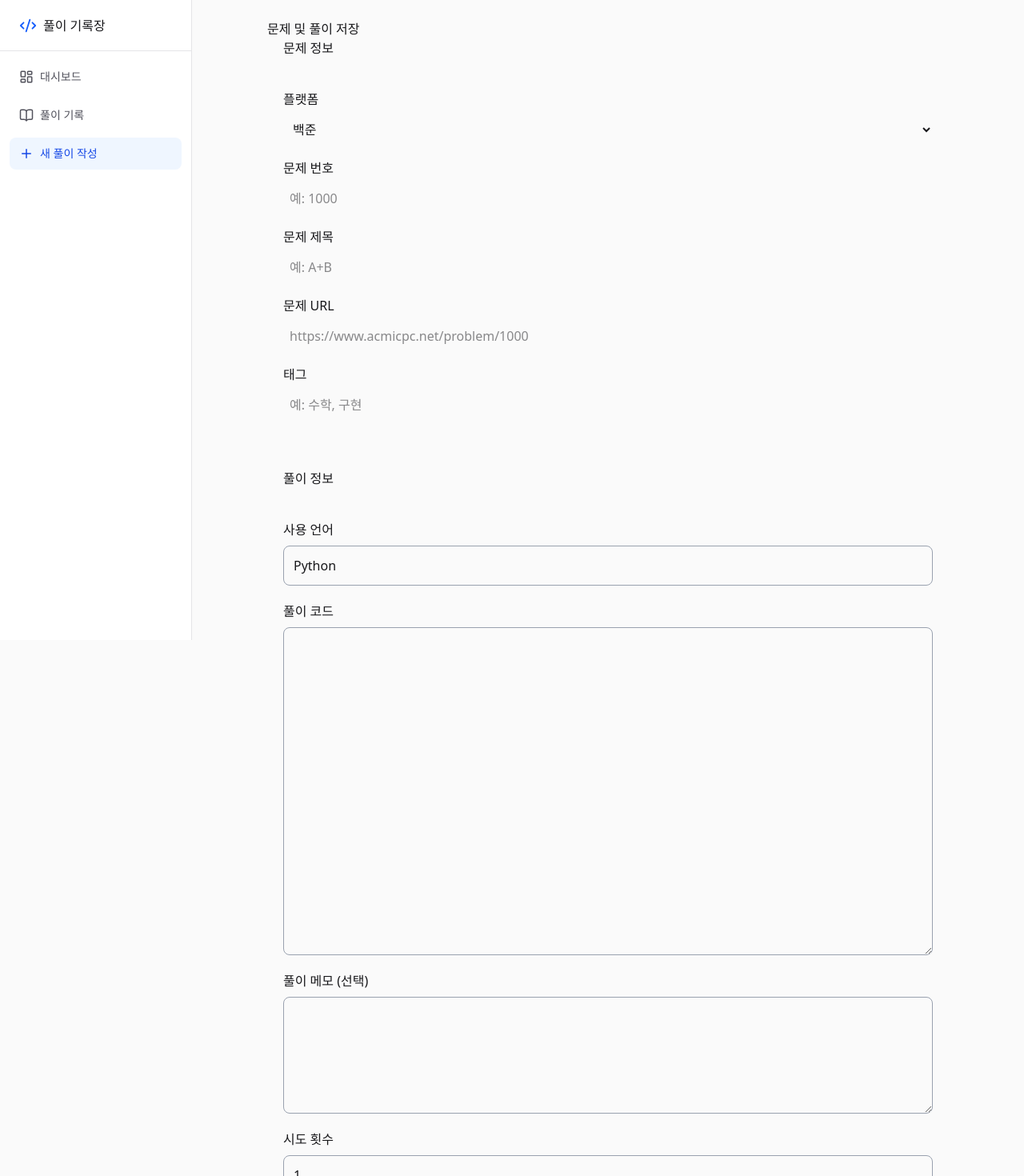
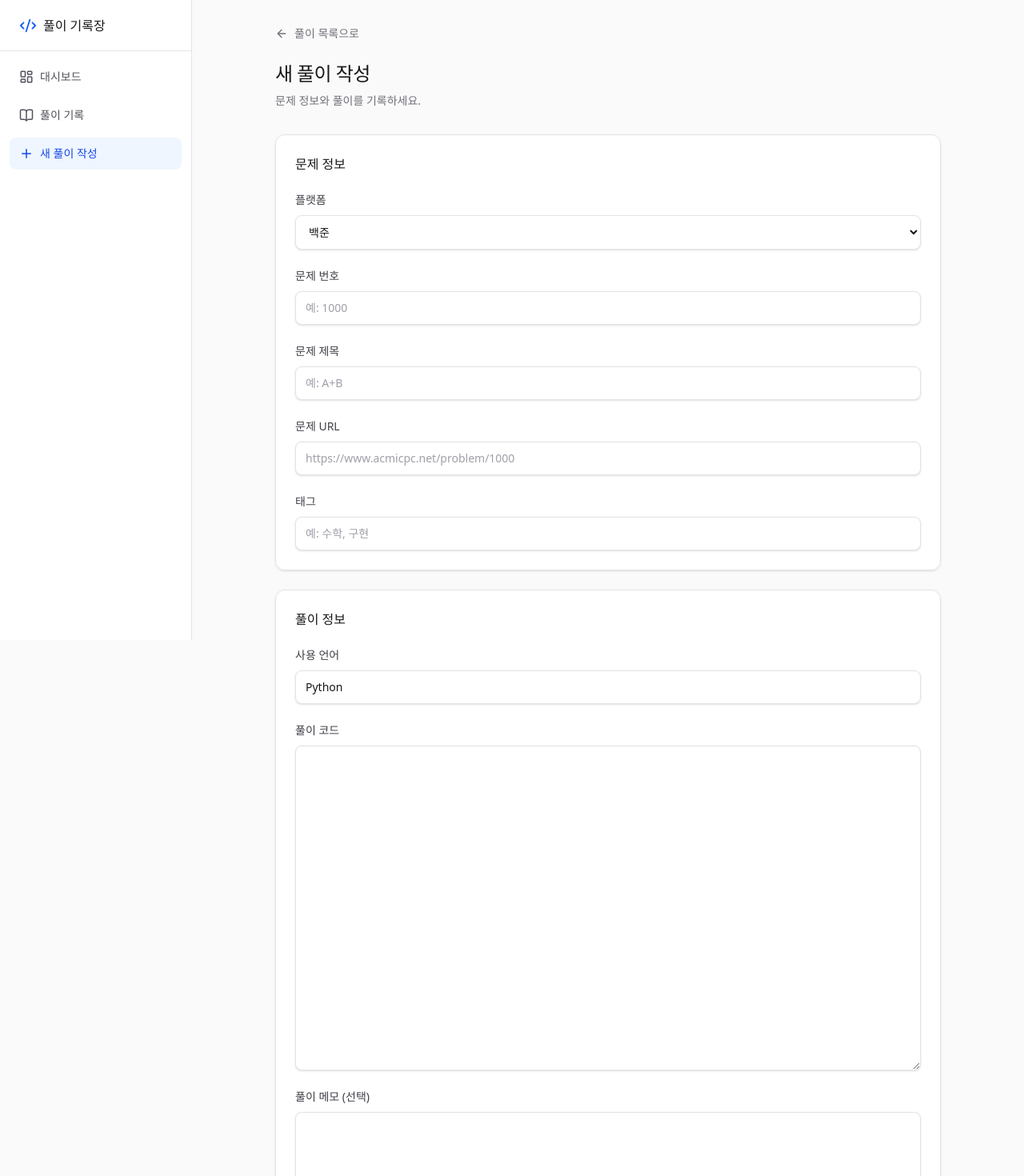
Before and after one commit to daewon999/coding-test-recording, a React (Vite) app in the folder frontend/: page /solutions/new in a window 1280 px wide. Shown: the top 1470 px of the page at 80% size. Built offline with nearby package versions, Linux system fonts and the light colour scheme.

Commit message:
style: 풀이 등록 및 수정 화면 디자인 통일

```diff
--- a/frontend/src/components/solution/SolutionFields.tsx
+++ b/frontend/src/components/solution/SolutionFields.tsx
@@ -6,34 +6,37 @@ type Props = {
 };
 
 export default function SolutionFields({ form, onChange: change }: Props) {
-  const inputClass = 'mt-2 block w-full rounded-lg border border-gray-400 bg-transparent p-3';
+  const inputClass =
+  'mt-2 block w-full rounded-lg border border-zinc-200 bg-white px-3 py-2.5 text-sm text-zinc-900 shadow-sm placeholder:text-zinc-400 focus:border-blue-500 focus:outline-none focus:ring-2 focus:ring-blue-100 disabled:cursor-not-allowed disabled:bg-zinc-50 disabled:text-zinc-500';
+  const labelClass = 'text-sm font-medium text-zinc-700';
+
   return (
     <>
           <div>
-            <label htmlFor="language">사용 언어</label>
+            <label htmlFor="language" className={labelClass}>사용 언어</label>
             <input id="language" value={form.language} onChange={(e) => change('language', e.target.value)} required maxLength={255} className={inputClass} />
           </div>
           <div>
-            <label htmlFor="code">풀이 코드</label>
-            <textarea id="code" value={form.code} onChange={(e) => change('code', e.target.value)} required rows={16} className={inputClass + ' font-mono'} />
+            <label htmlFor="code" className={labelClass}>풀이 코드</label>
+            <textarea id="code" value={form.code} onChange={(e) => change('code', e.target.value)} required rows={16} className={inputClass + ' min-h-64 resize-y font-mono leading-6'} />
           </div>
           <div>
-            <label htmlFor="memo">풀이 메모 (선택)</label>
-            <textarea id="memo" value={form.memo} onChange={(e) => change('memo', e.target.value)} rows={5} className={inputClass} />
+            <label htmlFor="memo" className={labelClass}>풀이 메모 (선택)</label>
+            <textarea id="memo" value={form.memo} onChange={(e) => change('memo', e.target.value)} rows={5} className={inputClass + ' resize-y leading-6'} />
           </div>
           <div>
-            <label htmlFor="attemptCount">시도 횟수</label>
+            <label htmlFor="attemptCount" className={labelClass}>시도 횟수</label>
             <input id="attemptCount" type="number" min={1} max={2147483647} step={1} required value={Number.isNaN(form.attemptCount) ? '' : form.attemptCount} onChange={(e) => change('attemptCount', e.target.valueAsNumber)} className={inputClass} />
           </div>
           <div>
-            <label htmlFor="correct">정답 여부</label>
+            <label htmlFor="correct" className={labelClass}>정답 여부</label>
             <select id="correct" value={String(form.correct)} onChange={(e) => change('correct', e.target.value === 'true')} className={inputClass}>
               <option value="true">정답</option>
               <option value="false">오답</option>
             </select>
           </div>
           <div>
-            <label htmlFor="solvedDate">풀이 날짜</label>
+            <label htmlFor="solvedDate" className={labelClass}>풀이 날짜</label>
             <input id="solvedDate" type="date" required value={form.solvedDate} onChange={(e) => change('solvedDate', e.target.value)} className={inputClass} />
           </div>
     </>
--- a/frontend/src/pages/SolutionCreatePage.tsx
+++ b/frontend/src/pages/SolutionCreatePage.tsx
@@ -2,15 +2,12 @@ import { validateSolution } from '../components/solution/validateSolution';
 import SolutionFields from '../components/solution/SolutionFields';
 import type { SolutionUpdateRequest } from '../types/solution';
 import { type FormEvent, useRef, useState } from 'react';
-import { useNavigate } from 'react-router-dom';
+import { Link, useNavigate } from 'react-router-dom';
+import { ArrowLeft } from 'lucide-react';
 
 import { createProblem } from '../api/problemAPI';
 import { createSolution } from '../api/solutionAPI';
 
-/**
- * 현재 날짜를 YYYY-MM-DD 형식으로 반환
- * input type="date"의 value 형식에 맞추기 위한 함수입니다.
- */
 function getTodayString(): string {
   const today = new Date();
 
@@ -108,27 +105,42 @@ export default function SolutionCreatePage() {
     }
   };
 
+  const inputClass =
+    'mt-2 block w-full rounded-lg border border-zinc-200 bg-white px-3 py-2.5 text-sm text-zinc-900 shadow-sm placeholder:text-zinc-400 focus:border-blue-500 focus:outline-none focus:ring-2 focus:ring-blue-100 disabled:cursor-not-allowed disabled:bg-zinc-50 disabled:text-zinc-500';
+
+  const labelClass = 'text-sm font-medium text-zinc-700';
+
+  const cardClass =
+    'min-w-0 space-y-5 rounded-xl border border-zinc-200 bg-white p-6 shadow-sm';
+
   return (
-    <main
-      style={{
-        maxWidth: '900px',
-        margin: '0 auto',
-        padding: '24px',
-      }}
+    <main className="mx-auto max-w-4xl px-4 py-8 md:px-8">
+      <Link
+        to="/solutions"
+        className="mb-6 inline-flex items-center gap-2 text-sm text-zinc-500 hover:text-zinc-900"
       >
-      <h1>문제 및 풀이 저장</h1>
+        <ArrowLeft size={16} aria-hidden="true" />
+        풀이 목록으로
+      </Link>
 
-      <form onSubmit={handleSubmit} aria-busy={isSubmitting}>
-        <fieldset disabled={isSubmitting} className="space-y-5"
-          style={{
-            marginBottom: '24px',
-            padding: '20px',
-          }}
-        >
-          <legend>문제 정보</legend>
+      <header className="mb-8">
+        <h1 className="text-2xl font-semibold tracking-tight text-zinc-900">
+          새 풀이 작성
+        </h1>
+        <p className="mt-2 text-sm text-zinc-500">
+          문제 정보와 풀이를 기록하세요.
+        </p>
+      </header>
 
-          <div style={{ marginBottom: '16px' }}>
-            <label htmlFor="platform">플랫폼</label>
+      <form onSubmit={handleSubmit} aria-busy={isSubmitting} className="space-y-6">
+        <fieldset disabled={isSubmitting} className={cardClass}>
+          <legend className="sr-only">문제 정보</legend>
+          <h2 className="text-base font-semibold text-zinc-900">
+            문제 정보
+          </h2>
+
+          <div>
+            <label htmlFor="platform" className={labelClass}>플랫폼</label>
 
             <select
               id="platform"
@@ -136,12 +148,7 @@ export default function SolutionCreatePage() {
               onChange={(event) =>
                 setPlatform(event.target.value)
               }
-              style={{
-                display: 'block',
-                width: '100%',
-                padding: '8px',
-                marginTop: '6px',
-              }}
+              className={inputClass}
             >
               <option value="BOJ">백준</option>
               <option value="PROGRAMMERS">프로그래머스</option>
@@ -150,8 +157,8 @@ export default function SolutionCreatePage() {
             </select>
           </div>
 
-          <div style={{ marginBottom: '16px' }}>
-            <label htmlFor="problemNumber">문제 번호</label>
+          <div>
+            <label htmlFor="problemNumber" className={labelClass}>문제 번호</label>
 
             <input
               id="problemNumber"
@@ -162,17 +169,12 @@ export default function SolutionCreatePage() {
               }
               required
               placeholder="예: 1000"
-              style={{
-                display: 'block',
-                width: '100%',
-                padding: '8px',
-                marginTop: '6px',
-              }}
+              className={inputClass}
             />
           </div>
 
-          <div style={{ marginBottom: '16px' }}>
-            <label htmlFor="title">문제 제목</label>
+          <div>
+            <label htmlFor="title" className={labelClass}>문제 제목</label>
 
             <input
               id="title"
@@ -181,17 +183,12 @@ export default function SolutionCreatePage() {
               onChange={(event) => setTitle(event.target.value)}
               required
               placeholder="예: A+B"
-              style={{
-                display: 'block',
-                width: '100%',
-                padding: '8px',
-                marginTop: '6px',
-              }}
+              className={inputClass}
             />
           </div>
 
-          <div style={{ marginBottom: '16px' }}>
-            <label htmlFor="url">문제 URL</label>
+          <div>
+            <label htmlFor="url" className={labelClass}>문제 URL</label>
 
             <input
               id="url"
@@ -199,17 +196,12 @@ export default function SolutionCreatePage() {
               value={url}
               onChange={(event) => setUrl(event.target.value)}
               placeholder="https://www.acmicpc.net/problem/1000"
-              style={{
-                display: 'block',
-                width: '100%',
-                padding: '8px',
-                marginTop: '6px',
-              }}
+              className={inputClass}
             />
           </div>
 
-          <div style={{ marginBottom: '16px' }}>
-            <label htmlFor="tags">태그</label>
+          <div>
+            <label htmlFor="tags" className={labelClass}>태그</label>
 
             <input
               id="tags"
@@ -217,46 +209,36 @@ export default function SolutionCreatePage() {
               value={tags}
               onChange={(event) => setTags(event.target.value)}
               placeholder="예: 수학, 구현"
-              style={{
-                display: 'block',
-                width: '100%',
-                padding: '8px',
-                marginTop: '6px',
-              }}
+              className={inputClass}
             />
           </div>
         </fieldset>
 
-        <fieldset disabled={isSubmitting} className="space-y-5"
-          style={{
-            marginBottom: '24px',
-            padding: '20px',
-          }}
-        >
-          <legend>풀이 정보</legend>
+        <fieldset disabled={isSubmitting} className={cardClass}>
+          <legend className="sr-only">풀이 정보</legend>
+          <h2 className="text-base font-semibold text-zinc-900">
+            풀이 정보
+          </h2>
 
           {/* 공통폼으로 입력칸 대체 */}
           <SolutionFields form={form} onChange={change} />
         </fieldset>
 
+        <div className="flex justify-end">
           <button
             type="submit"
             disabled={isSubmitting}
-          style={{
-            padding: '12px 24px',
-            cursor: isSubmitting ? 'not-allowed' : 'pointer',
-          }}
+            className="rounded-lg bg-blue-600 px-5 py-2.5 text-sm font-medium text-white transition-colors hover:bg-blue-700 disabled:cursor-not-allowed disabled:opacity-50"
           >
             {isSubmitting ? '저장 중...' : '문제 및 풀이 저장'}
           </button>
+        </div>
       </form>
 
       {message && (
-        <p role="alert"
-          style={{
-            marginTop: '20px',
-            fontWeight: 'bold',
-          }}
+        <p
+          role="alert"
+          className="mt-4 rounded-lg border border-red-200 bg-red-50 p-4 text-sm text-red-700"
         >
           {message}
         </p>
--- a/frontend/src/pages/SolutionEditPage.tsx
+++ b/frontend/src/pages/SolutionEditPage.tsx
@@ -4,13 +4,14 @@ import { type FormEvent, useEffect, useRef, useState } from 'react';
 import { Link, useNavigate, useParams } from 'react-router-dom';
 import { getSolutionById, updateSolution } from '../api/solutionAPI';
 import type { Solution, SolutionUpdateRequest } from '../types/solution';
+import { ArrowLeft } from 'lucide-react';
 
 export default function SolutionEditPage() {
   const { solutionId } = useParams<{ solutionId: string }>();
   const id = Number(solutionId);
 
   if (!Number.isSafeInteger(id) || id < 1) {
-    return <main className="mx-auto max-w-3xl p-6"><p role="alert">올바르지 않은 풀이 ID입니다.</p><Link to="/solutions">목록으로</Link></main>;
+    return <EditPageStatus message="올바르지 않은 풀이 ID입니다." isError />;
   }
 
   // 주소가 바뀌면 이전 풀이의 입력값과 요청 상태를 초기화합니다.
@@ -86,28 +87,116 @@ function SolutionEditForm({ solutionId }: { solutionId: number }) {
   const detailUrl = `/solutions/${solutionId}`;
 
   if (loadError) {
-    return <main className="mx-auto max-w-3xl p-6"><p role="alert">{loadError}</p><Link to="/solutions">목록으로</Link></main>;
+    return <EditPageStatus message={loadError} isError />;
   }
   if (!form || !solution) {
-    return <main className="mx-auto max-w-3xl p-6"><p role="status">풀이를 불러오는 중입니다...</p></main>;
+    return <EditPageStatus message="풀이를 불러오는 중입니다..." />;
   }
 
   return (
-    <main className="mx-auto max-w-3xl p-6">
-      <h1 className="mb-3 text-2xl font-bold">풀이 수정</h1>
-      <p className="mb-6">{solution.platform} {solution.problemNumber} — {solution.problemTitle}</p>
-      <form onSubmit={handleSubmit} aria-busy={isSubmitting}>
-        <fieldset disabled={isSubmitting} className="space-y-5">
+    <main className="mx-auto max-w-4xl px-4 py-8 md:px-8">
+      <Link
+        to={detailUrl}
+        aria-disabled={isSubmitting}
+        onClick={(event) => {
+          if (isSubmitting) event.preventDefault();
+        }}
+        className={`mb-6 inline-flex items-center gap-2 text-sm text-zinc-500 ${isSubmitting
+            ? 'cursor-not-allowed opacity-50'
+            : 'hover:text-zinc-900'
+          }`}
+      >
+        <ArrowLeft size={16} aria-hidden="true" />
+        풀이 상세로
+      </Link>
+
+      <header className="mb-8">
+        <h1 className="text-2xl font-semibold tracking-tight text-zinc-900">
+          풀이 수정
+        </h1>
+        <p className="mt-2 break-words text-sm text-zinc-500">
+          {solution.platform} · {solution.problemNumber} — {solution.problemTitle}
+        </p>
+      </header>
+
+      <form
+        onSubmit={handleSubmit}
+        aria-busy={isSubmitting}
+        className="space-y-6"
+      >
+        <fieldset
+          disabled={isSubmitting}
+          className="min-w-0 space-y-5 rounded-xl border border-zinc-200 bg-white p-6 shadow-sm"
+        >
           <legend className="sr-only">풀이 정보</legend>
-          {/* 공통폼으로 입력칸 대체 */}
+          <h2 className="text-base font-semibold text-zinc-900">
+            풀이 정보
+          </h2>
+
           <SolutionFields form={form} onChange={change} />
-          <div className="flex gap-3">
-            <button type="submit" className="rounded-lg bg-blue-600 px-4 py-2 text-white disabled:opacity-50">{isSubmitting ? '저장 중...' : '수정 저장'}</button>
-            <button type="button" onClick={() => navigate(detailUrl)} className="rounded-lg border px-4 py-2">취소</button>
-          </div>
         </fieldset>
-        {saveError && <p role="alert" className="mt-4 text-red-600">{saveError}</p>}
+
+        <div className="flex justify-end gap-3">
+          <button
+            type="button"
+            onClick={() => navigate(detailUrl)}
+            disabled={isSubmitting}
+            className="rounded-lg border border-zinc-200 bg-white px-5 py-2.5 text-sm font-medium text-zinc-700 transition-colors hover:bg-zinc-50 disabled:cursor-not-allowed disabled:opacity-50"
+          >
+            취소
+          </button>
+
+          <button
+            type="submit"
+            disabled={isSubmitting}
+            className="rounded-lg bg-blue-600 px-5 py-2.5 text-sm font-medium text-white transition-colors hover:bg-blue-700 disabled:cursor-not-allowed disabled:opacity-50"
+          >
+            {isSubmitting ? '저장 중...' : '수정 저장'}
+          </button>
+        </div>
+
+        {saveError && (
+          <p
+            role="alert"
+            className="rounded-lg border border-red-200 bg-red-50 p-4 text-sm text-red-700"
+          >
+            {saveError}
+          </p>
+        )}
       </form>
     </main>
   );
 }
+
+function EditPageStatus({
+  message,
+  isError = false,
+}: {
+  message: string;
+  isError?: boolean;
+}) {
+  return (
+    <main className="mx-auto max-w-4xl px-4 py-8 md:px-8">
+      <Link
+        to="/solutions"
+        className="mb-6 inline-flex items-center gap-2 text-sm text-zinc-500 hover:text-zinc-900"
+      >
+        <ArrowLeft size={16} aria-hidden="true" />
+        풀이 목록으로
+      </Link>
+
+      <h1 className="text-2xl font-semibold tracking-tight text-zinc-900">
+        풀이 수정
+      </h1>
+
+      <div className="mt-8 rounded-xl border border-zinc-200 bg-white px-6 py-12 text-center shadow-sm">
+        <p
+          role={isError ? 'alert' : 'status'}
+          className={`text-sm ${isError ? 'text-red-700' : 'text-zinc-500'}`}
+        >
+          {message}
+        </p>
+      </div>
+    </main>
+  );
+}
```
Lines whose indentation alone changed are shown as unchanged.
